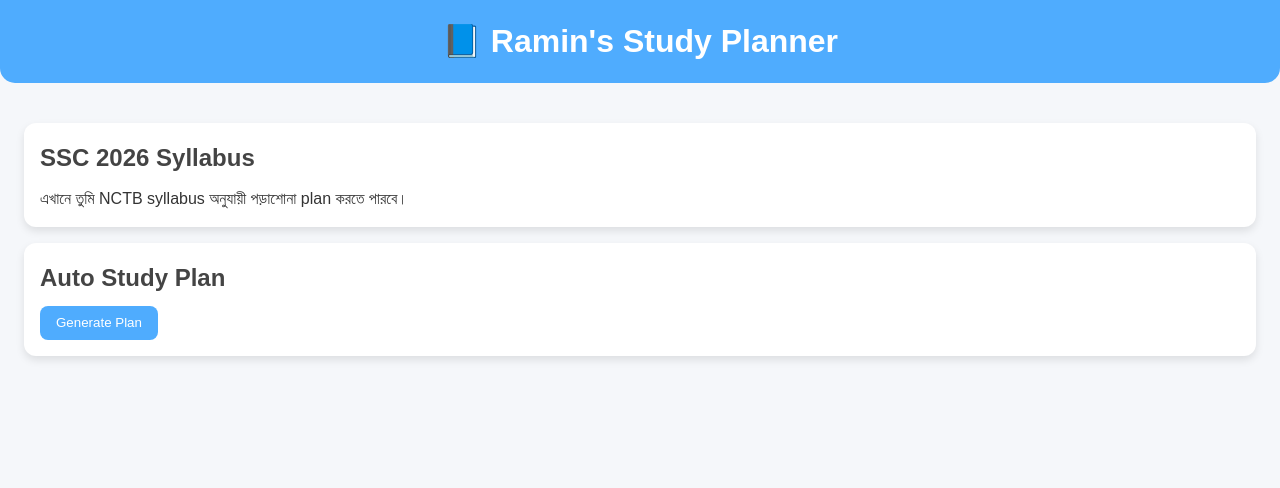
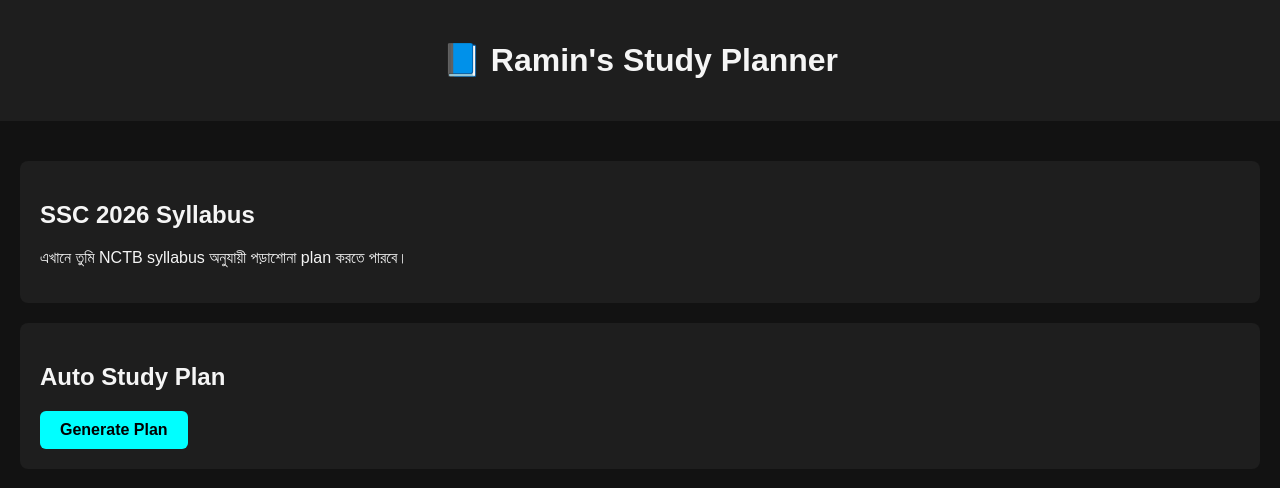
Before and after one commit to justdoitbro29-cmd/ramin-study-planner, a plain HTML site: page index.html in a window 1280 px wide. Drawn offline with Linux system fonts and the light colour scheme.

Commit message:
Update style.css

```diff
--- a/style.css
+++ b/style.css
@@ -1,88 +1,59 @@
-/* General Reset */
-* {
+body {
   margin: 0;
   padding: 0;
-  box-sizing: border-box;
-  font-family: "Poppins", sans-serif;
+  font-family: Arial, sans-serif;
+  background: #121212;
+  color: #f5f5f5;
 }
 
-body {
-  background: #f5f7fa;
-  color: #333;
-  line-height: 1.6;
-}
-
-/* Splash Screen */
+/* Splash screen */
 #splash-screen {
   position: fixed;
-  top: 0;
-  left: 0;
-  width: 100%;
-  height: 100%;
-  background: linear-gradient(135deg, #4facfe, #00f2fe);
+  top: 0; left: 0;
+  width: 100%; height: 100%;
+  background: black;
   display: flex;
   justify-content: center;
   align-items: center;
   z-index: 9999;
-  animation: fadeOut 2.5s forwards;
-  animation-delay: 2s;
 }
-
 .splash-text {
   font-size: 3rem;
-  font-weight: bold;
-  color: white;
-  opacity: 0;
-  animation: fadeIn 2s ease-in-out forwards;
+  color: cyan;
+  animation: fadeInZoom 3s ease forwards;
 }
-
-@keyframes fadeIn {
-  0% { opacity: 0; transform: scale(0.8); }
+@keyframes fadeInZoom {
+  0% { opacity: 0; transform: scale(0.5); }
   100% { opacity: 1; transform: scale(1); }
 }
 
-@keyframes fadeOut {
-  0% { opacity: 1; }
-  100% { opacity: 0; visibility: hidden; }
-}
-
-/* App Layout */
 header {
-  background: #4facfe;
-  color: white;
-  padding: 1rem;
   text-align: center;
-  border-bottom-left-radius: 15px;
-  border-bottom-right-radius: 15px;
+  padding: 20px;
+  background: #1e1e1e;
 }
 
 main {
-  padding: 1.5rem;
+  padding: 20px;
 }
 
 section {
-  background: white;
-  padding: 1rem;
-  margin: 1rem 0;
-  border-radius: 12px;
-  box-shadow: 0 4px 8px rgba(0,0,0,0.1);
-}
-
-h2 {
-  margin-bottom: 0.5rem;
-  color: #444;
+  background: #1e1e1e;
+  border-radius: 8px;
+  padding: 20px;
+  margin: 20px 0;
 }
 
 button {
-  padding: 0.6rem 1rem;
+  background: cyan;
   border: none;
-  border-radius: 8px;
-  background: #4facfe;
+  padding: 10px 20px;
+  border-radius: 6px;
+  font-size: 1rem;
+  font-weight: bold;
+  cursor: pointer;
+}
+button:hover {
+  background: #00aaff;
   color: white;
-  cursor: pointer;
-  transition: background 0.3s;
 }
-
-button:hover {
-  background: #00c6ff;
-}
```
